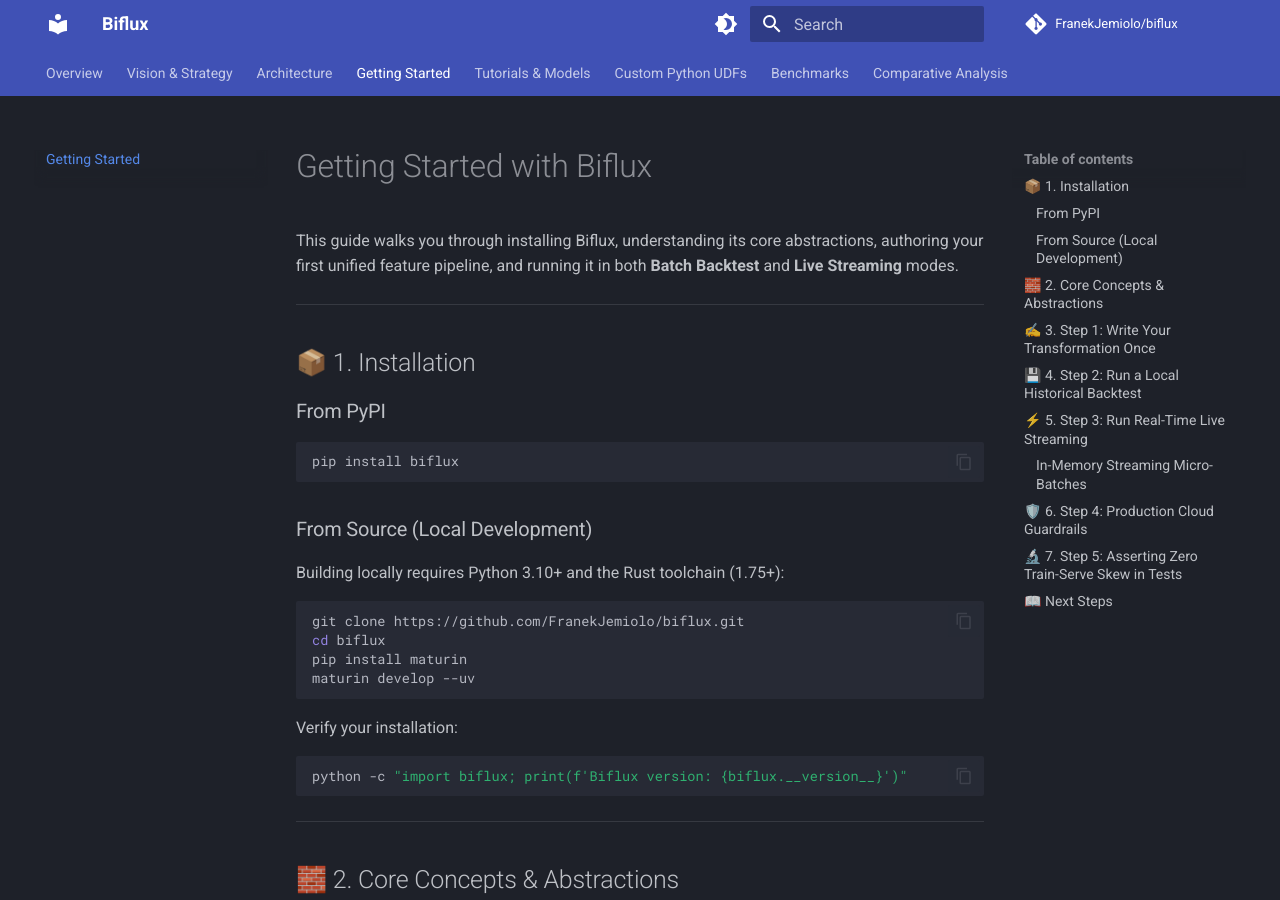
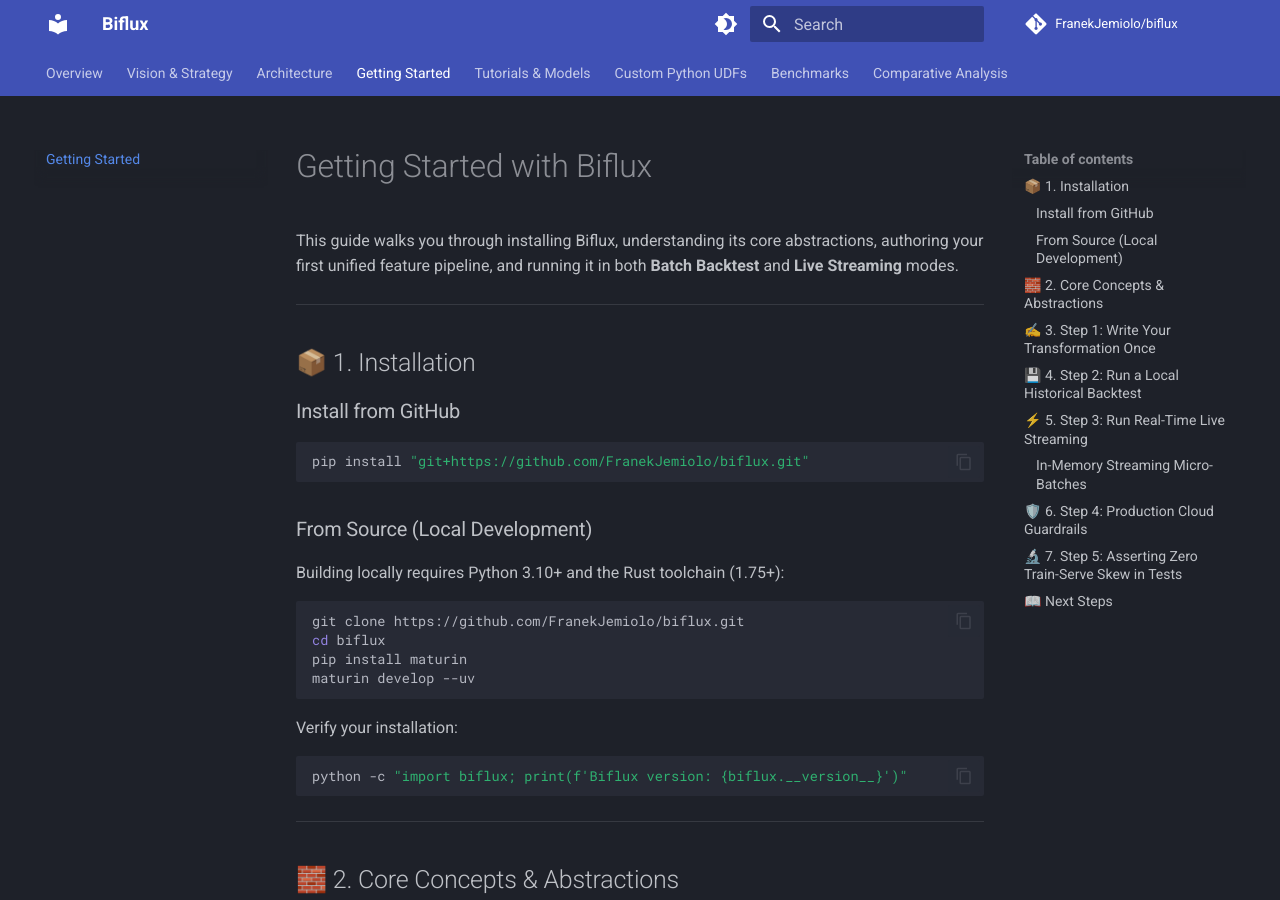
Before and after one commit to FranekJemiolo/biflux, an MkDocs documentation site: the page built from docs/getting_started.md, in a window 1280 px wide and 900 px high. Built offline with MkDocs 1.6.1 and Material for MkDocs 9.7.7, drawn with Linux system fonts in a browser that asks for light colours; comment, search, counter and statistics services are not loaded.

Commit message:
docs: update installation instructions to install directly from GitHub

````diff
--- a/docs/getting_started.md
+++ b/docs/getting_started.md
@@ -6,9 +6,9 @@
 
 ## 📦 1. Installation
 
-### From PyPI
+### Install from GitHub
 ```bash
-pip install biflux
+pip install "git+https://github.com/FranekJemiolo/biflux.git"
 ```
 
 ### From Source (Local Development)
````
Also changed, not shown: README.md (+2 -2 lines).
